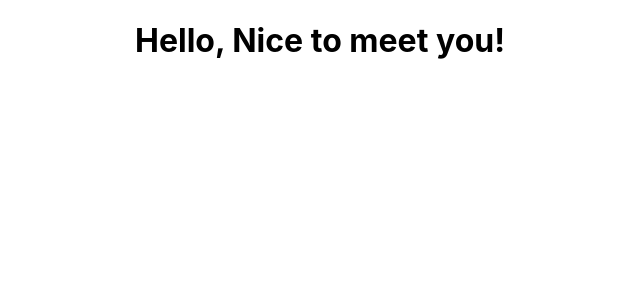
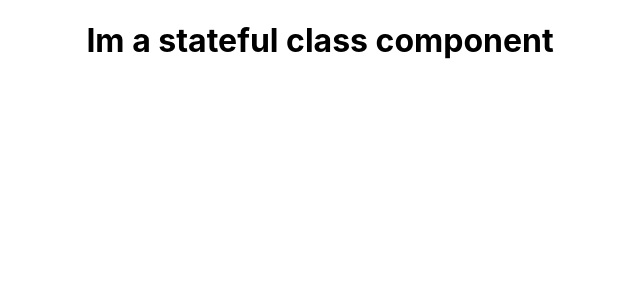
Before and after one commit to MilenTecle/react, a React (Create React App) app in the folder my-app/: page / in a window 1280 px wide. Shown: the top 300 px of the page, without its empty margins (320-960 px from the left). Built offline with nearby package versions, Linux system fonts and the light colour scheme.

Commit message:
Stateful class component

```diff
--- a/my-app/src/App.js
+++ b/my-app/src/App.js
@@ -1,11 +1,11 @@
 import logo from './logo.svg';
 import './App.css';
-import FunctionalGreetingWithProps from './components/FunctionalGreetingWithProps';
+import StatefulGreeting from './components/StatefulGreeting';
 
 function App() {
   return (
     <div className="App">
-      <FunctionalGreetingWithProps greeting= "Nice to meet you!" />
+      <StatefulGreeting greeting="Im a stateful class component"/>
     </div>
   );
 }
--- /dev/null
+++ b/my-app/src/components/StatefulGreeting.js
@@ -0,0 +1,9 @@
+import React from "react";
+
+class StatefulGreeting extends React.Component{
+render () {
+    return <h1>{this.props.greeting}</h1>
+    }
+}
+
+export default StatefulGreeting;
```
